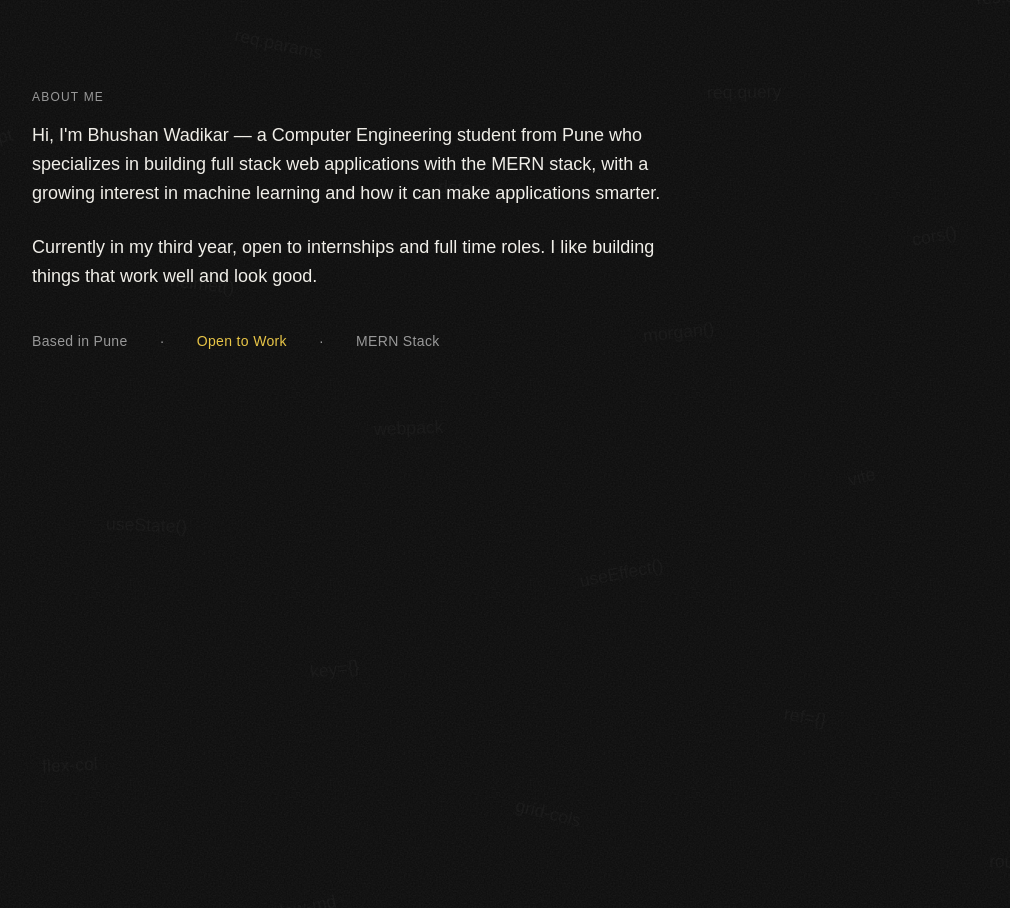
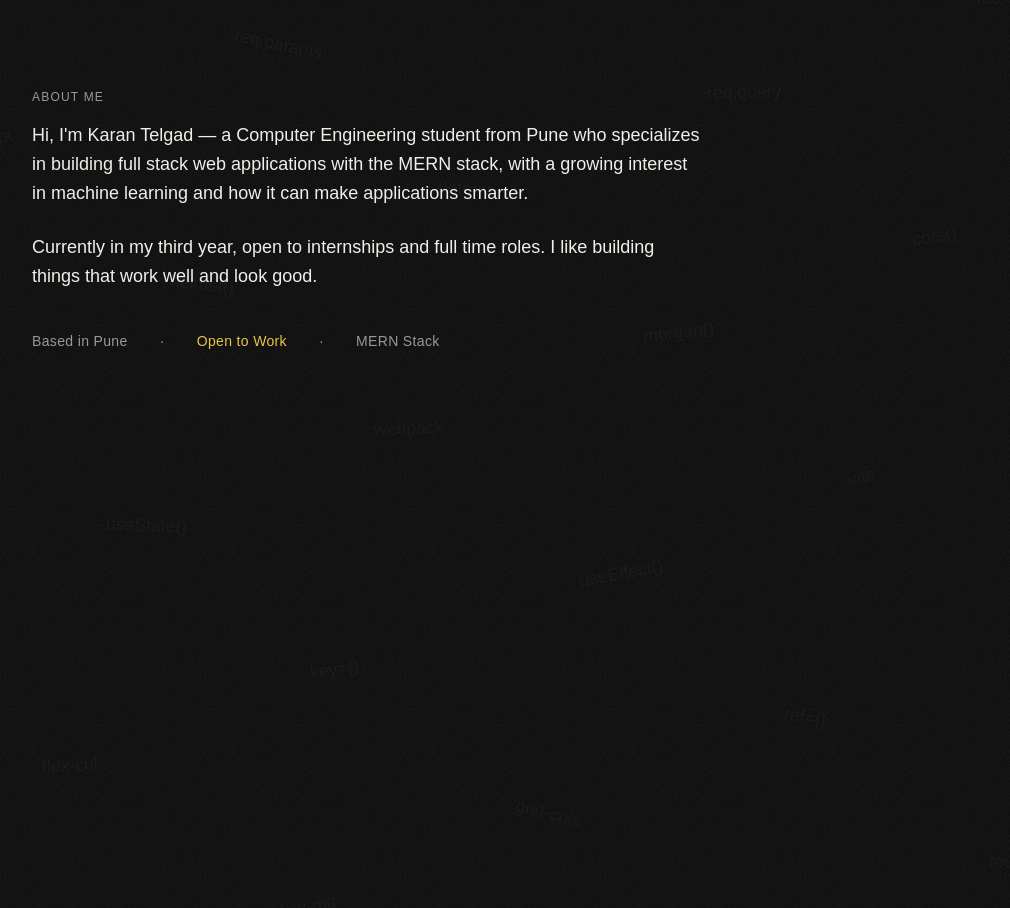
Before and after one commit to B-BOLD24/portfolio, a React (Vite) app in the folder client/: page / in a window 1280 px wide. Shown: the part 980-1888 px from the top of the page, without its empty margins (48-1058 px from the left). Built offline with nearby package versions, Linux system fonts and the light colour scheme; no server answers; a web font is replaced by a local one.

Commit message:
Name change

```diff
--- a/client/src/sections/About.jsx
+++ b/client/src/sections/About.jsx
@@ -13,7 +13,7 @@ function About() {
           ABOUT ME
         </div>
         <p className="mt-4 text-lg leading-relaxed">
-          Hi, I'm Bhushan Wadikar — a Computer Engineering student from Pune who
+          Hi, I'm Karan Telgad — a Computer Engineering student from Pune who
           specializes in building full stack web applications with the MERN
           stack, with a growing interest in machine learning and how it can make
           applications smarter.
```
